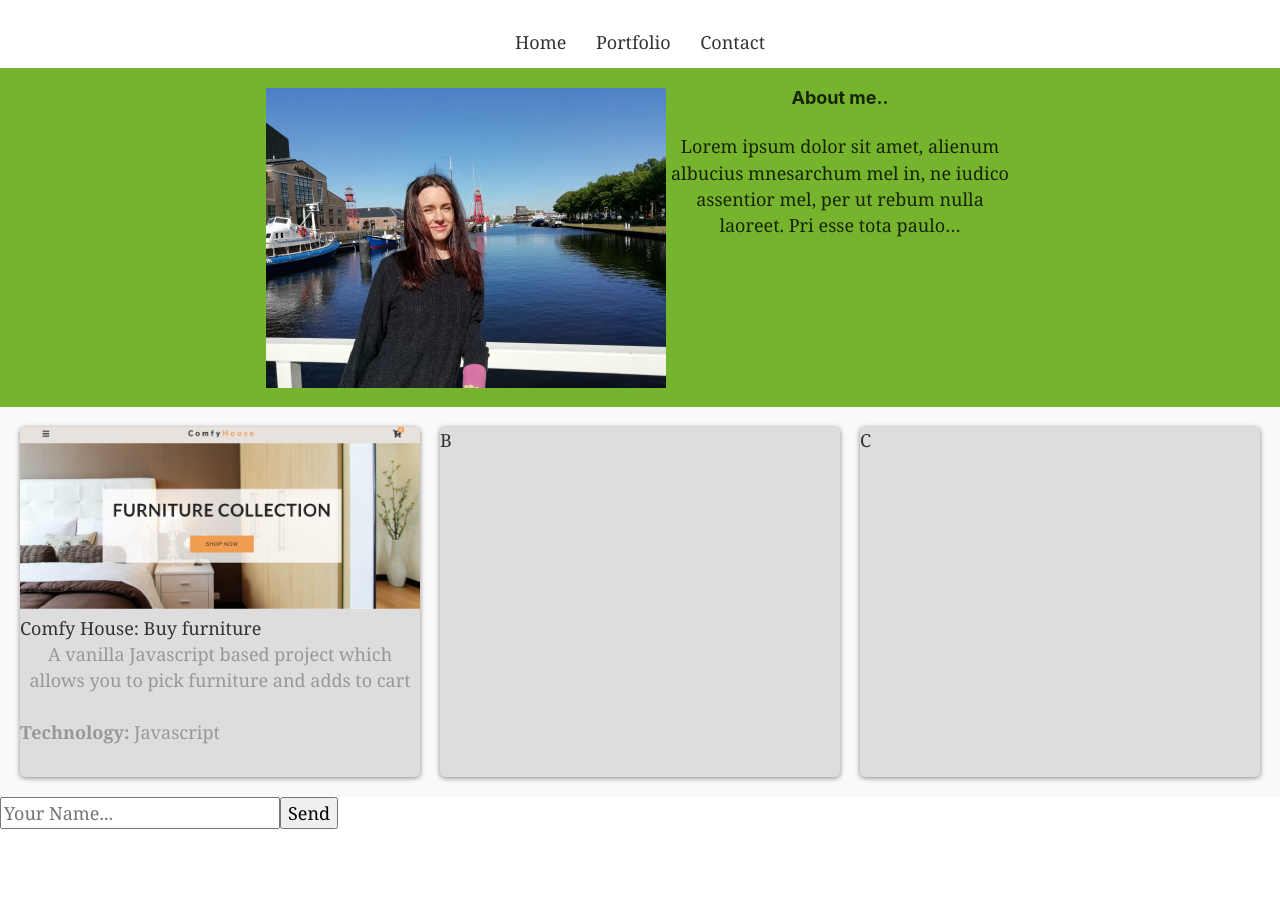
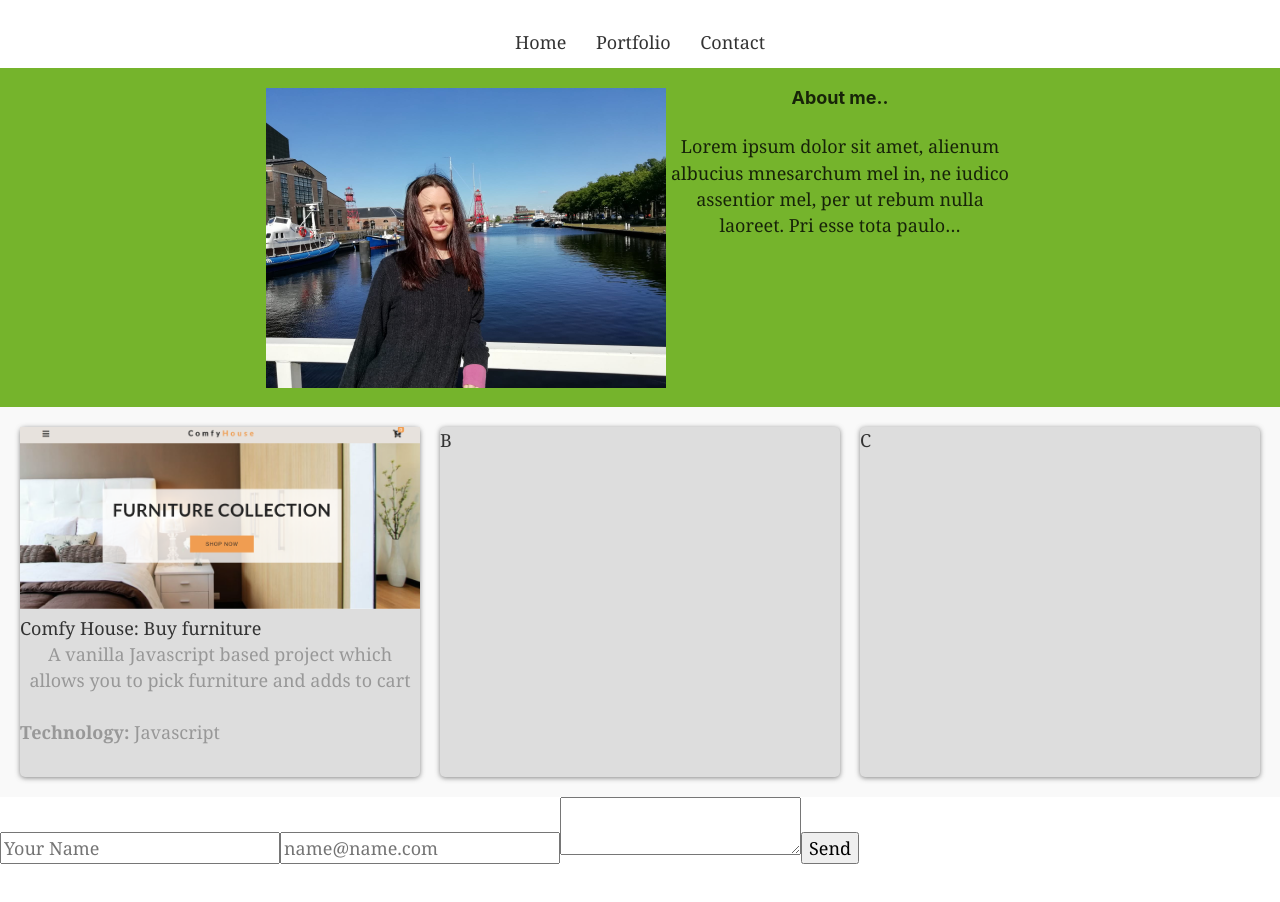
Before and after one commit to amber-tamara/Portfolio, a Gatsby site: page / in a window 1280 px wide. Shown: the part 94-996 px from the top of the page. Built offline with nearby package versions, Linux system fonts and the light colour scheme; Gatsby itself is replaced by a stand-in of ours.

Commit message:
form message and email

```diff
--- a/src/components/Contact/contact.js
+++ b/src/components/Contact/contact.js
@@ -9,7 +9,9 @@ const Contact = () => {
         data-netlify="true"
         data-netlify-honeypot="bot-field"
       >
-        <input name="name" placeholder="Your Name..." type="text" />
+        <input name="name" placeholder="Your Name" type="text" />
+        <input name="email" placeholder="name@name.com" type="email" />
+        <textarea name="message" />
         <button>Send</button>
       </form>
     </div>
```
